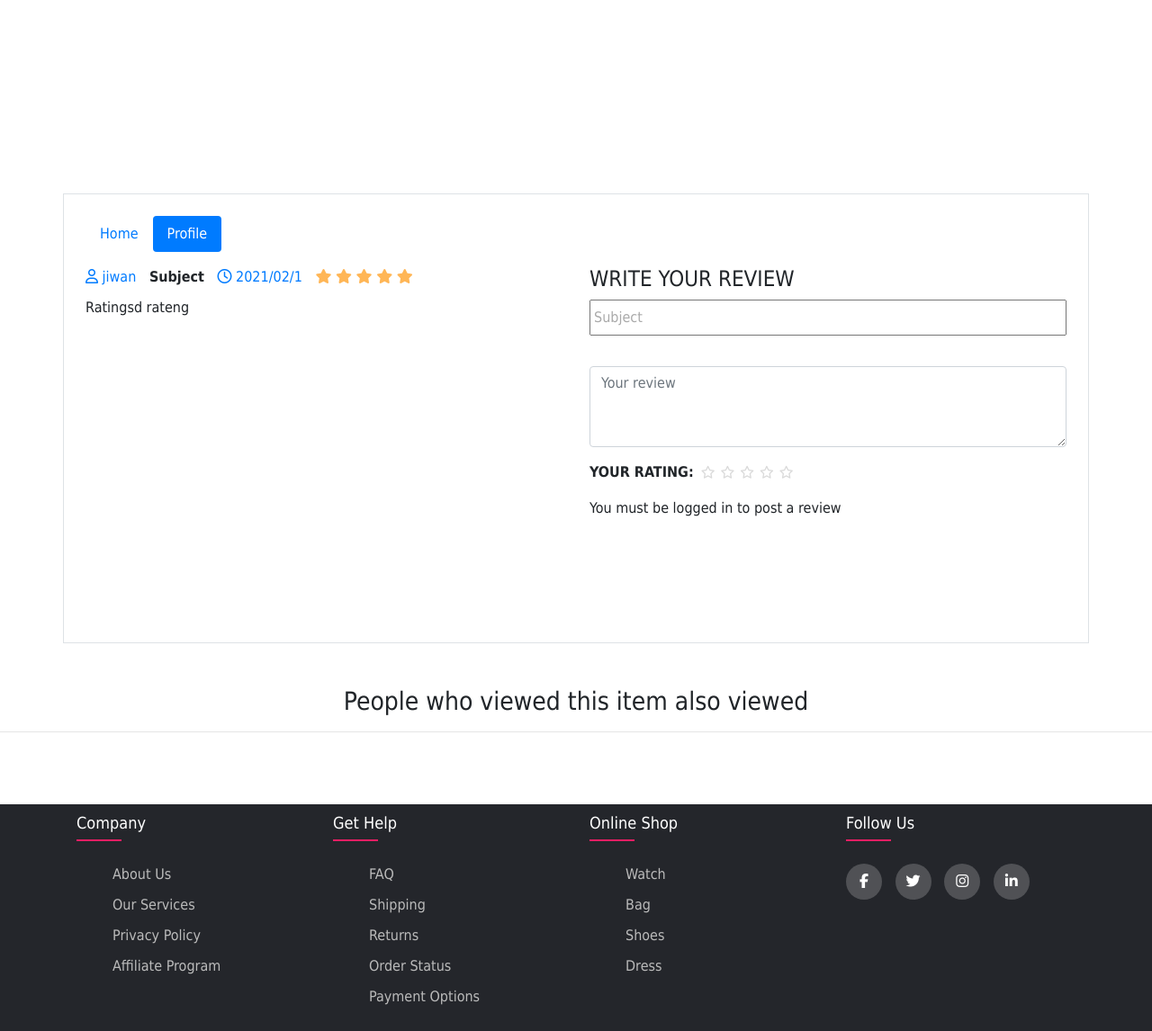
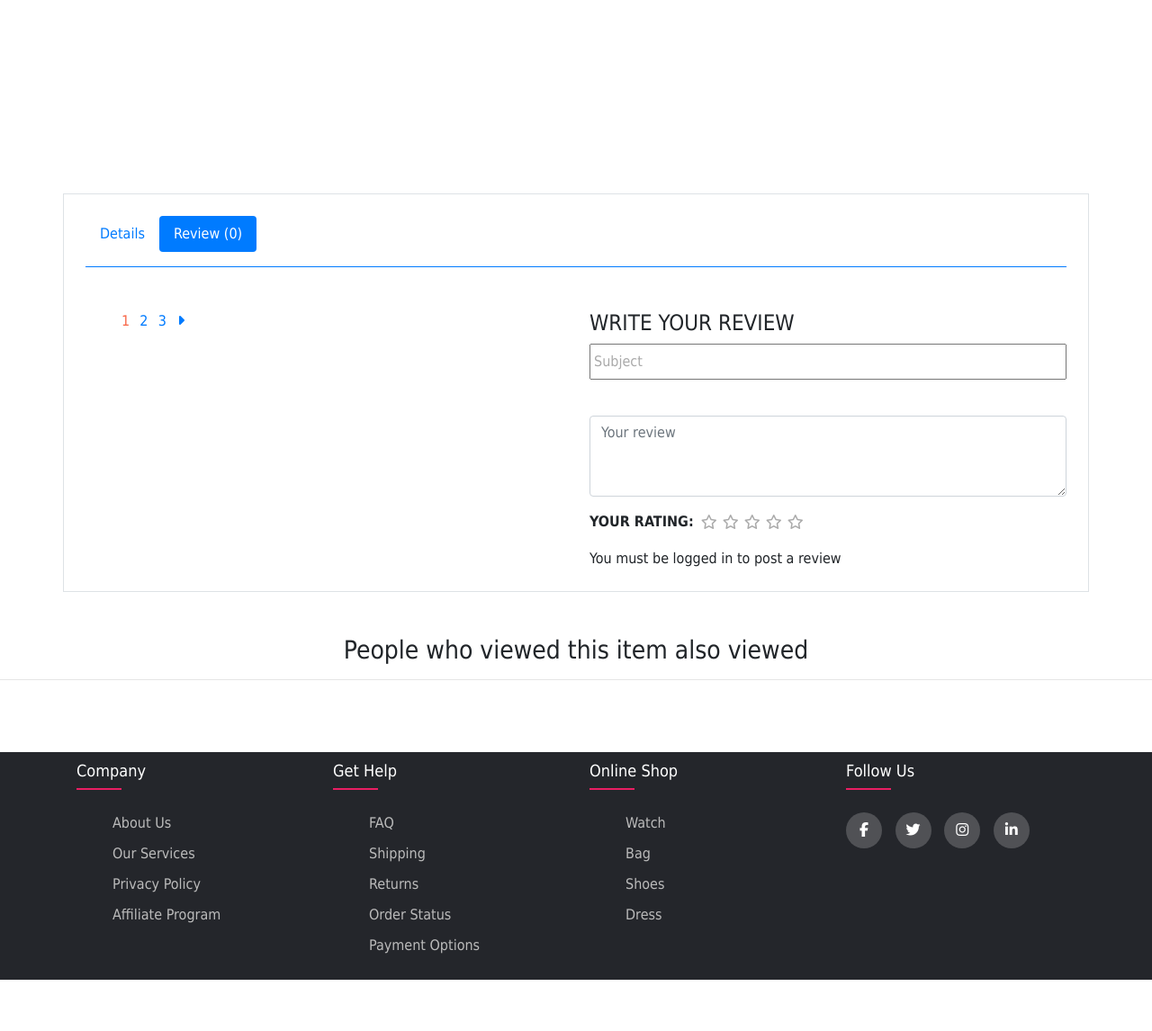
Before and after one commit to Aayushbasnet/New-Age-Shopping-New, a Django app: page /detail/1 in a window 1280 px wide, after a click that opens the changed part. Shown: the part 833-1979 px from the top of the page at 90% size. After the commit the page ends 1922 px from the top, so only its background shows below. Run offline with Django 3.2, Linux system fonts and the light colour scheme; tables that the repository leaves empty hold one stand-in row (values such as "Sample post"); grey boxes marked "Sample" are stand-in pictures; some libraries are stand-ins or nearby versions; some web fonts are replaced.

Commit message:
comment and rating added

```diff
--- a/New_Age_Shopping/New_Age_Shopping/settings.py
+++ b/New_Age_Shopping/New_Age_Shopping/settings.py
@@ -95,7 +95,7 @@ DATABASES = {
 
     'default':{
         'ENGINE': 'django.db.backends.postgresql_psycopg2',
-        'NAME': 'New_Age_Shopping_Database',
+        'NAME': 'new_Age_Shopping_Database',
         'USER': 'postgres',
         'PASSWORD': 'Aayush@007',
         'HOST': '127.0.0.1',
--- a/New_Age_Shopping/main_app/models.py
+++ b/New_Age_Shopping/main_app/models.py
@@ -155,7 +155,7 @@ class Product(ProductBaseClass):
 
         #return the whole path and file
         return os.path.join(upload_to, filename)
-    user                    =   models.ForeignKey(User, on_delete=models.CASCADE, blank=True, null=True)
+    user                        =   models.ForeignKey(User, on_delete=models.CASCADE, blank=True, null=True)
     product_name                =   models.CharField(max_length=500)
     product_description         =   models.CharField(max_length=1000)
     product_price               =   models.DecimalField(max_digits=20, decimal_places=2)
@@ -184,6 +184,7 @@ class Product(ProductBaseClass):
 
     # class Meta:
     #     constraints = [models.CheckConstraint(check=models.Q(product_price__gte=18), name="price_constraints")]
+
 
 
 class Order(models.Model):
@@ -249,7 +250,7 @@ class Comment(models.Model):
     )
     product = models.ForeignKey(Product, on_delete=models.CASCADE)
     user = models.ForeignKey(User, on_delete=models.CASCADE)
-    subject = models.CharField(max_length=250, blank=True)
+    subject = models.CharField(max_length=25, blank=True)
     comment = models.CharField(max_length=250, blank=True)
     rate = models.IntegerField(default=1)
     ip = models.CharField(max_length=20, blank=True)
--- a/New_Age_Shopping/main_app/static/css/detail.css
+++ b/New_Age_Shopping/main_app/static/css/detail.css
@@ -419,8 +419,8 @@
     font-family: FontAwesome;
     font-style: normal;
     font-weight: normal;
-    color: #DADADA;
-    font-size: 14px;
+    color: #aaa;
+    font-size: 16px;
     -webkit-transition: 0.3s all;
     transition: 0.3s all;
   }
@@ -434,3 +434,14 @@
     content: "\f005";
     color: #FFB656;
   }
+
+
+.profile_name a{
+    color: #606060;
+    text-decoration: none;
+    font-weight: 500;
+}
+
+.profile_name a:hover{
+    color: #f57224;
+}
--- a/New_Age_Shopping/main_app/templates/main_app/base.html
+++ b/New_Age_Shopping/main_app/templates/main_app/base.html
@@ -55,6 +55,7 @@
     {% comment %} bootstrap V. 3 {% endcomment %}
 
     <title>{% block title %}{% endblock  %}</title>
+    {% block inline-css %}{% endblock inline-css %}
 </head>
 
 <body>
--- a/New_Age_Shopping/main_app/templates/main_app/detail.html
+++ b/New_Age_Shopping/main_app/templates/main_app/detail.html
@@ -130,16 +130,18 @@
 
 
 <!--More details and rating/comment sections-->
-<div class="container mt-sm-5 mb-sm-5 border p-4" style="height: 500px;">
+<div class="container mt-sm-5 mb-sm-5 border p-4" style="overflow:hidden;">
     <div class="row">
         <div class="col-md-12">
-            <div class="product-tab">
+            <div class="product-tab mb-5 border-bottom border-primary">
                 <ul class="nav nav-pills mb-3" id="pills-tab" role="tablist">
                     <li class="nav-item">
-                        <a class="nav-link active" id="home-tab" data-toggle="tab" href="#details" role="tab" aria-controls="home" aria-selected="true">Home</a>
+                        <a class="nav-link active" id="home-tab" data-toggle="tab" href="#details" role="tab"
+                            aria-controls="home" aria-selected="true">Details</a>
                     </li>
                     <li class="nav-item">
-                        <a class="nav-link" id="profile-tab" data-toggle="tab" href="#review" role="tab" aria-controls="profile" aria-selected="false">Profile</a>
+                        <a class="nav-link" id="profile-tab" data-toggle="tab" href="#review" role="tab"
+                            aria-controls="profile" aria-selected="false">Review ({{comments.count}})</a>
                     </li>
                 </ul>
             </div>
@@ -153,37 +155,38 @@
                     <div class="row">
                         <div class="col-md-6">
                             <div class="product-reviews">
-                                    {% comment %} {% for rs in comments %} {% endcomment %}
-                                        <div class="single-review">
-                                            <div class="review-heading">
-                                                <div><a href="#"><i class="fa fa-user-o"></i> jiwan</a> </div>
-                                                <div><b>Subject</b> </div>
-                                                <div><a href="#"><i class="fa fa-clock-o"></i> 2021/02/1</a></div>
+                                {% for rs in comments %}
+                                <div class="single-review border-bottom">
+                                    <div class="review-heading  d-flex justify-content-between">
+                                        <div class="profile_name"><a href="#"><i class="fa fa-user-o"></i>
+                                                {{rs.user.first_name}}</a> </div>
+                                        <div class="text-muted" style="font-size:14px; color: #aaa">
+                                            <b>{{rs.subject}}</b> </div>
+                                        <div class="text-muted" style="font-size:14px;"><i class="fa fa-clock-o"></i>
+                                            {{rs.create_at}}</div>
 
-                                                <div class="review-rating pull-right">
+                                        <div class="review-rating pull-right" style="font-size: 12px;">
                                             <i class="fa fa-star{% if rs.rate < 1 %}-o empty{% endif %}"></i>
                                             <i class="fa fa-star{% if rs.rate < 2 %}-o empty{% endif %}"></i>
                                             <i class="fa fa-star{% if rs.rate < 3 %}-o empty{% endif %}"></i>
                                             <i class="fa fa-star{% if rs.rate < 4 %}-o empty{% endif %}"></i>
                                             <i class="fa fa-star{% if rs.rate < 5 %}-o empty{% endif %}"></i>
-
-                                                </div>
-
-                                            </div>
-                                            <div class="review-body">
-                                                <p>Ratingsd rateng</p>
                                         </div>
                                     </div>
-                                    {% comment %} {% endfor %} {% endcomment %}
+                                    <div class="review-body pl-3">
+                                        <p>{{rs.comment}}</p>
+                                    </div>
+                                </div>
+                                {% endfor %}
 
 
 
-                                    {% comment %} <ul class="reviews-pages">
+                                <ul class="reviews-pages">
                                     <li class="active">1</li>
                                     <li><a href="#">2</a></li>
                                     <li><a href="#">3</a></li>
                                     <li><a href="#"><i class="fa fa-caret-right"></i></a></li>
-                                    </ul> {% endcomment %}
+                                </ul>
                             </div>
                         </div>
                         <!--Comment and review-->
@@ -201,28 +204,36 @@
                             <form class="review-form" action=" {% url 'add_comment' singleProduct.pk %} " method="POST">
                                 {% csrf_token %}
                                 <div class="form_group_section">
-                                        <input type="text" class="form_control_section" id="input_subject" placeholder="subject" name="subject">
+                                    <input type="text" class="form_control_section" id="input_subject"
+                                        placeholder="subject" name="subject">
                                     <!-- {{forms.email}} -->
                                     <label for="input_subject" class="form_label_section">Subject</label>
                                 </div>
 
-                                    <div class="form-group">
-                                        <textarea name="comment" class="input form-control" placeholder="Your review"></textarea>
+                                <div class="form-group mt-2 ">
+                                    <textarea name="comment" class="input form-control"
+                                        placeholder="Your review"></textarea>
                                 </div>
-                                    <div class="form-group">
+                                <div class="form-group mt-3">
                                     <div class="input-rating">
                                         <strong class="text-uppercase">Your Rating: </strong>
                                         <div class="stars">
-                                                <input type="radio" id="star5" name="rate" value="5" /><label for="star5"></label>
-                                                <input type="radio" id="star4" name="rate" value="4" /><label for="star4"></label>
-                                                <input type="radio" id="star3" name="rate" value="3" /><label for="star3"></label>
-                                                <input type="radio" id="star2" name="rate" value="2" /><label for="star2"></label>
-                                                <input type="radio" id="star1" name="rate" value="1" /><label for="star1"></label>
+                                            <input type="radio" id="star5" name="rate" value="5" /><label
+                                                for="star5"></label>
+                                            <input type="radio" id="star4" name="rate" value="4" /><label
+                                                for="star4"></label>
+                                            <input type="radio" id="star3" name="rate" value="3" /><label
+                                                for="star3"></label>
+                                            <input type="radio" id="star2" name="rate" value="2" /><label
+                                                for="star2"></label>
+                                            <input type="radio" id="star1" name="rate" value="1" /><label
+                                                for="star1"></label>
                                         </div>
                                     </div>
                                 </div>
                                 {% if user.id is not None %}
-                                        <button class="btn" type= "submit" style=" border-radius: 0; background-color: #f57224; color:white;">Submit</button>
+                                <button class="btn mt-1" type="submit"
+                                    style=" border-radius: 0; background-color: #f57224; color:white;">Submit</button>
                                 {% else %}
                                 You must be logged in to post a review
                                 {% endif %}
@@ -268,4 +279,26 @@
     <hr style="heigth: 5px">
     {% include 'main_app/product_card.html' %}
 </div>
+
+
+
+<!-- <script>
+    //When the page loads, get the current # value and mark the li as "active" if the href attribute matches.
+    $(document).ready(function () {
+        var v = "#" + window.location.hash.substr(1);
+        $("#pills-tab li").each(function () {
+            var href = $(this).children().first().attr("href");
+            if (href == v) $(this).addClass("active");
+            else $(this).removeClass("active");
+        });
+    });
+
+    //Whenever we click on a li, remove all "active" classes and finally add "active" to the one we clicked.
+    $("#oills-tab li").on("click", function () {
+        $("#pills-tab li").each(function () {
+            $(this).removeClass("active");
+        });
+        $(this).addClass("active");
+    });
+</script> -->
 {% endblock content %}
--- a/New_Age_Shopping/main_app/urls.py
+++ b/New_Age_Shopping/main_app/urls.py
@@ -9,11 +9,13 @@ urlpatterns = [
     path('about_us/', views.about_us, name="about_us"),
     path('shop_now/', views.shop_now, name="shop_now"),
     path('shop_now/<str:slug>/', views.category_shopping, name="shop_now"),
+    path('merchant_shop_now/<str:slug>/<int:pk>/', views.category_shopping, name="merchant_shop_now"),
     path('checkout/', views.checkout, name="checkout"),
     path('whishlist/', views.whishlist, name="whishlist"),
     path('remove_cart/', views.remove_cart, name="remove_cart"),
     path('update_item/', views.update_item, name="update_item"),
     path('payment_view/', views.payment_view, name="payment_view"),
-    path('add_comment/<int:pk>/', views.addComment, name="add_comment")
-
+    path('add_comment/<int:pk>/', views.addComment, name="add_comment"),
+    path('merchant_list/', views.totalMerchant, name="merchant_list"),
+    # path('merchant_shopping_page/<int:pk>', views.merchantShopPage, name="merchant_shopping_page")
 ]
--- a/New_Age_Shopping/main_app/views.py
+++ b/New_Age_Shopping/main_app/views.py
@@ -31,7 +31,7 @@ def shop_now(request):
     }
     return render(request, 'main_app/shop_now.html', context)
 
-def category_shopping(request, slug):
+def category_shopping(request, slug, pk=1):
     print("inside category shopping")
     query_exists = True if len(request.GET) > 0 else False
     print(request.get_full_path())
@@ -50,6 +50,12 @@ def category_shopping(request, slug):
                                           Q(product_category__brand_name__icontains = search_key) |
                                           Q(product_category__category_name_level2__category_level2__icontains = search_key) |
                                           Q(product_category__category_name_level2__category_name_level1__category_level1__icontains = search_key))
+
+    if slug == "merchant":
+        print("I am here")
+        products = Product.objects.filter(user_id = pk)
+
+
     if sort_key is not None:
         if sort_key=='price_asc':
             products = products.order_by('product_price')
@@ -73,9 +79,11 @@ def category_shopping(request, slug):
 
 def detail(request, pk):
     singleProduct   =   Product.objects.get(id = pk)
+    comments        =   Comment.objects.filter(product__id = pk, status=True)
     # print(id)
     context =   {
         "singleProduct"   :   singleProduct,
+        "comments"        :   comments,
     }
     return render(request, 'main_app/detail.html', context)
 
@@ -248,3 +256,17 @@ def addComment(request, pk):
         print("POST not valid")
 
     return HttpResponseRedirect(url)
+
+def totalMerchant(request):
+    merchant = User.objects.filter(is_merchant = True)
+    product_list = []
+    for mer in merchant:
+        merchant_total_product = Product.objects.filter(user = mer, user__is_merchant = True).count()
+        product_list.append(merchant_total_product)
+    print(product_list)
+
+    context={
+        'merchant_list' : merchant,
+        'product_list' : product_list,
+    }
+    return render(request, 'main_app/merchant_list.html', context)
```
Also changed, not shown: New_Age_Shopping/main_app/templates/main_app/merchant_list.html (added, +52 -0 lines), New_Age_Shopping/account/migrations/0001_initial.py, New_Age_Shopping/main_app/migrations/0001_initial.py, New_Age_Shopping/main_app/migrations/0002_auto_20210923_1501.py (added), New_Age_Shopping/media/Men's Clothing/new44c20b0992fe4208967c2a3955bbe2eb.png (added), New_Age_Shopping/media/Watch/Rolex_260_re_diamond7549bb90d2f7403f9f9ddb691506c2e5.png (added), New_Age_Shopping/media/documents/Rolex_260_re_diamond7549bb90d2f7403f9f9ddb691506c2e5.png (added), New_Age_Shopping/media/documents/testae692c642e9446dd8c9991a002ab8946.png (added), New_Age_Shopping/merchant_app/migrations/__init__.py (deleted), 2 other files. Lines whose indentation alone changed are shown as unchanged.
